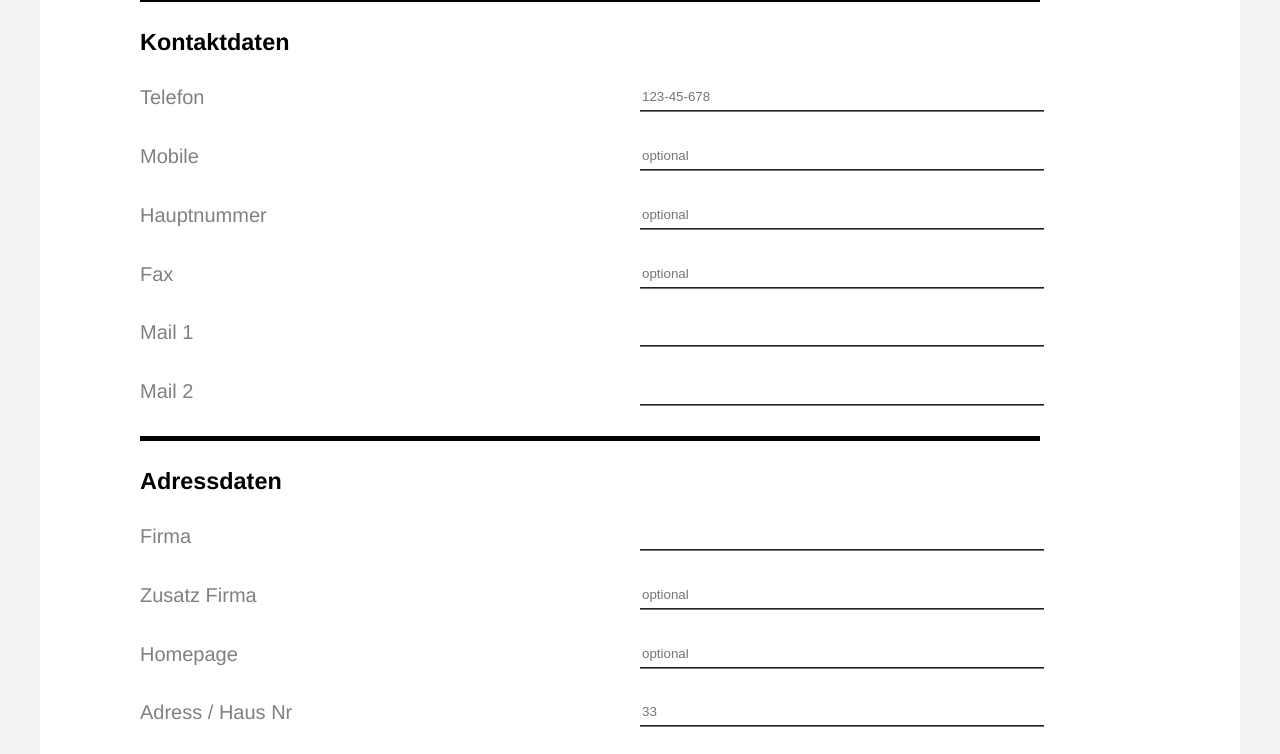
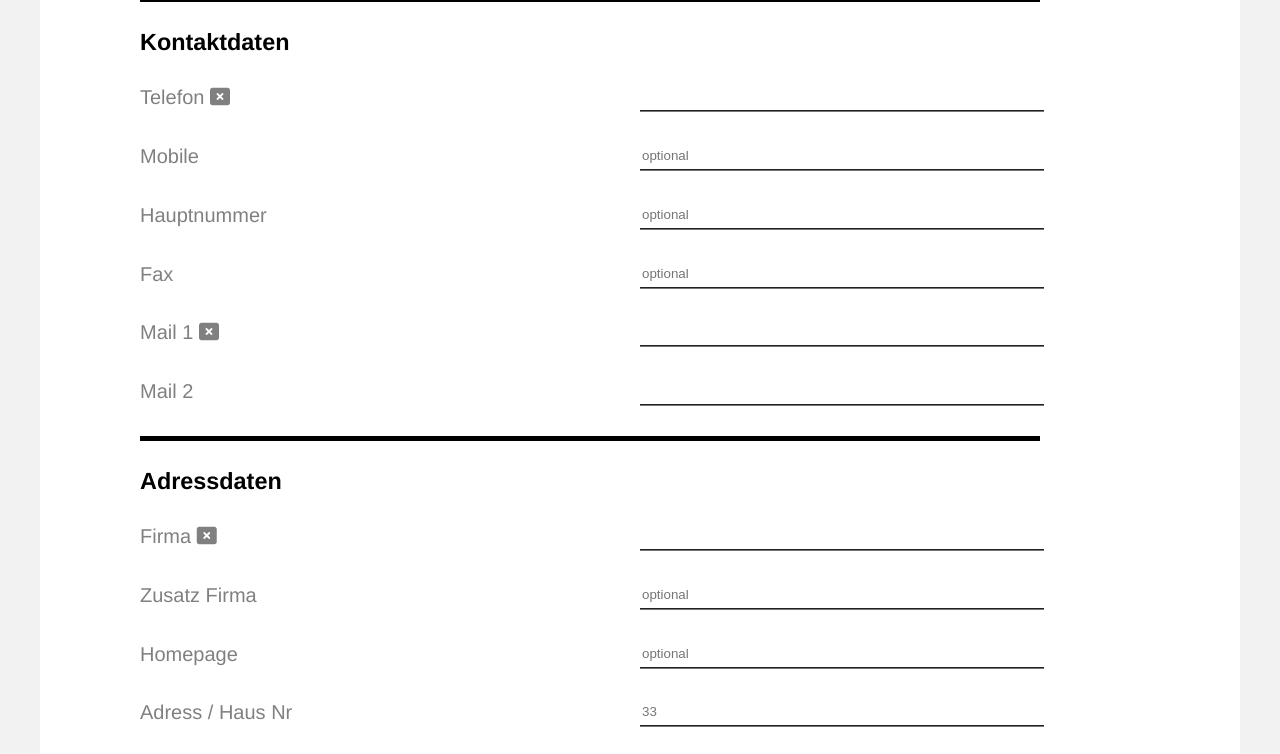
Before and after one commit to CedricNtwari/poco-Cedric, a plain HTML site: page week2/Day2/exercise1.html in a window 1280 px wide. Shown: the part 697-1451 px from the top of the page. Drawn offline with Linux system fonts and the light colour scheme.

Commit message:
changed id name

```diff
--- a/week2/Day2/exercise1.html
+++ b/week2/Day2/exercise1.html
@@ -2,9 +2,10 @@
 <html lang="en">
   <head>
     <meta charset="UTF-8">
-  <meta name="viewport" content="width=device-width,initial-scale=1">
+    <meta name="viewport" content="width=device-width,initial-scale=1">
     <title>Document</title>
     <link rel="stylesheet" href="/week2/Day2/style.css">
+    <script src="https://kit.fontawesome.com/05805e8fb1.js" crossorigin="anonymous"></script>
   </head>
   <body>
     <div class="content">
@@ -46,8 +47,8 @@
         <h3>Kontaktdaten</h3>
 
         <label for="telefon">Telefon</label>
-        <input type="tel" name="telefon" id="telefon" placeholder="123-45-678"
-        pattern="[0-9]{3}-[0-9]{3}-[0-9]{4}" required > <br><br>
+        <input type="tel" name="telefon" id="telefon"
+        pattern="[0-9]{3}-[0-9]{3}-[0-9]{4}" required><i class="fas fa-window-close"></i> <br><br>
 
         <label for="mobile">Mobile</label>
         <input type="tel" name="mobile" id="mobile" placeholder="optional"><br><br>
@@ -60,7 +61,7 @@
 
 
         <label for="mail1">Mail 1</label>
-        <input type="email" name="mail1" id="mail1" required> <br><br>
+        <input type="email" name="mail1" id="mail1" required><i class="fas fa-window-close"></i> <br><br>
 
         <label for="mail2">Mail 2</label>
         <input type="email" name="mail2" id="mail2" required> <br><br>
@@ -72,7 +73,7 @@
           <h3>Adressdaten</h3>
 
           <label for="firma">Firma</label>
-          <input type="text" name="firma" id="firma" required> <br><br>
+          <input type="text" name="firma" id="firma" required><i class="fas fa-window-close"></i> <br><br>
 
           <label for="zusatz">Zusatz Firma</label>
           <input type="text" name="zusatz" id="zusatz" placeholder="optional"> <br><br>
@@ -81,7 +82,7 @@
           <input type="text" name="home" id="home" placeholder="optional"> <br><br>
 
           <label for="adress">Adress / Haus Nr</label>
-          <input type="text" name="adress" id="adress" required>
+          <input type="text" name="adress" id="adress" placeholder="Musterstrasse" required>
           <input type="text" name="haus" id="haus" placeholder="33"> <br><br>
 
           <label for="zuadress">Zusatz Adress</label>
```
